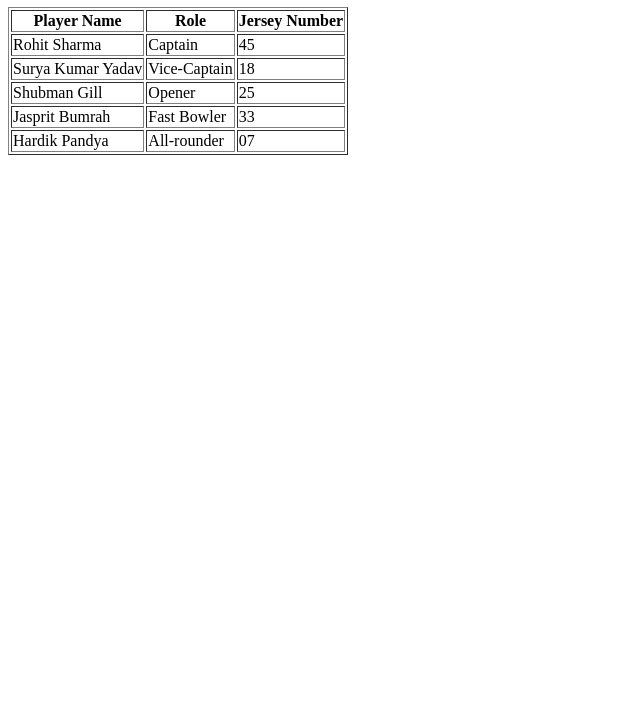
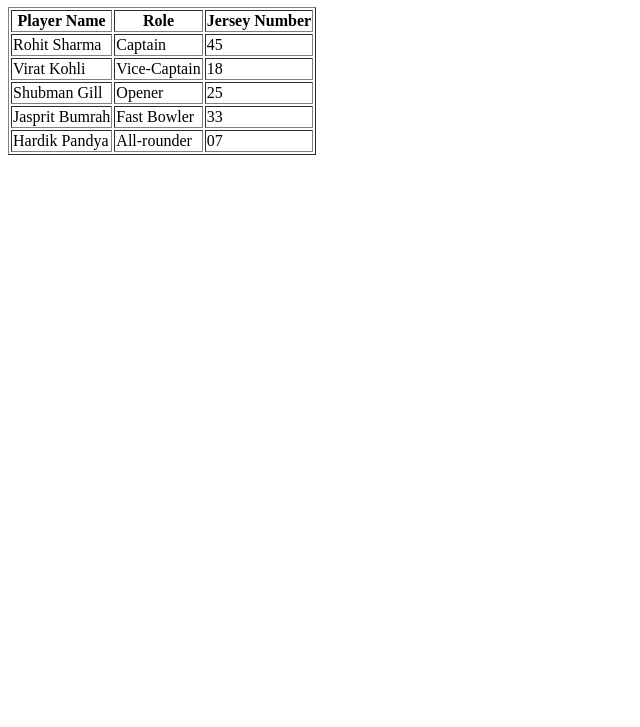
Before and after one commit to kpranay613/test1, a plain HTML site: page index.html in a window 1280 px wide. Shown: the part 73-800 px from the top of the page, without its empty margins (0-640 px from the left). Drawn offline with Linux system fonts and the light colour scheme.

Commit message:
Update index.html

```diff
--- a/index.html
+++ b/index.html
@@ -17,7 +17,7 @@
             <td>45</td>
         </tr>
         <tr>
-            <td>Surya Kumar Yadav</td>
+            <td>Virat Kohli</td>
             <td>Vice-Captain</td>
             <td>18</td>
         </tr>
```
